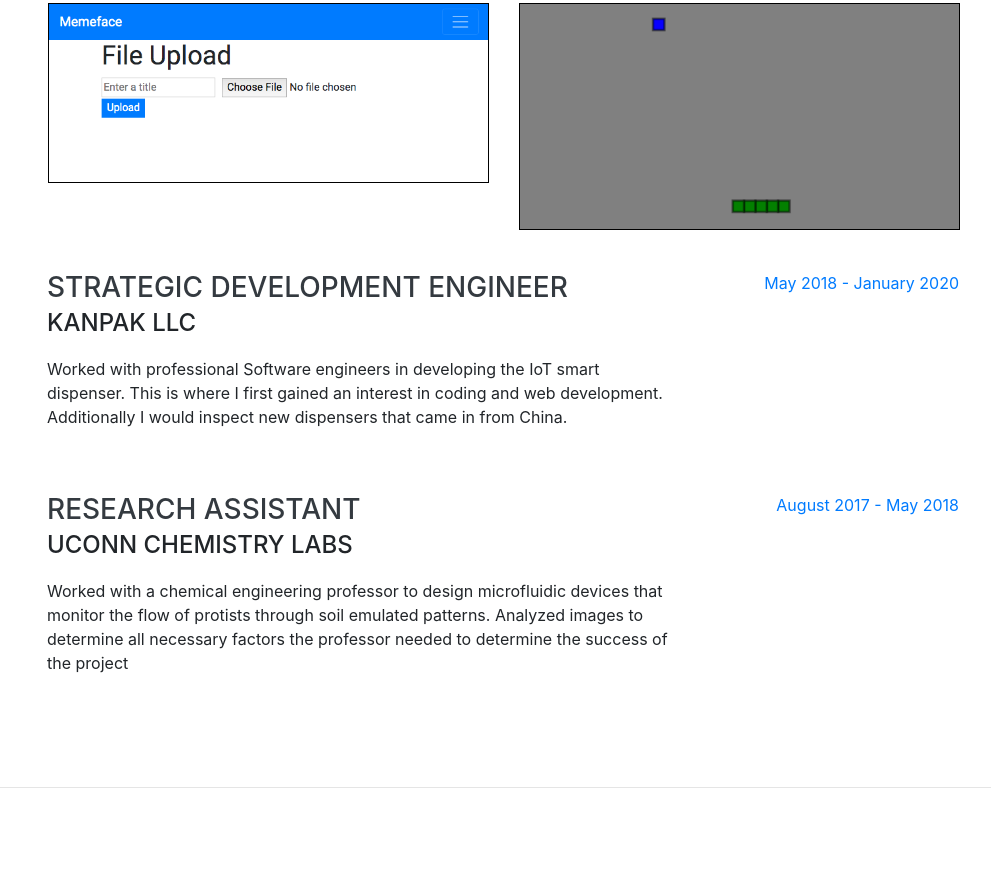
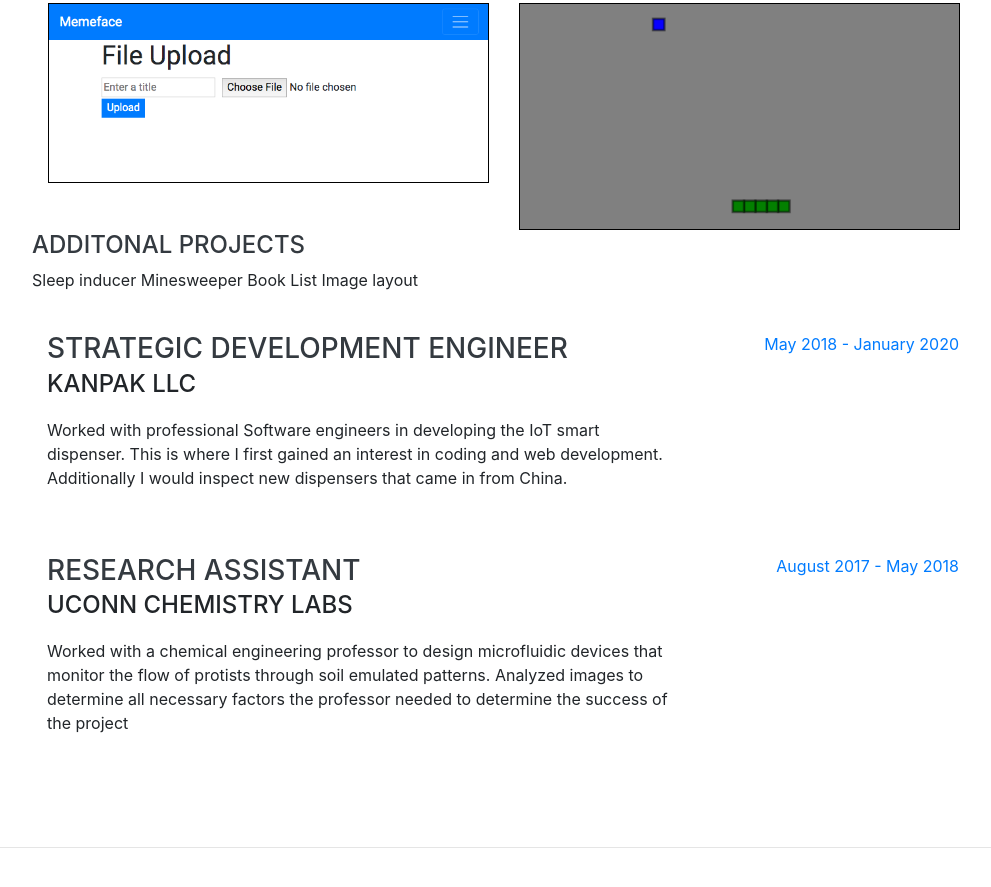
Before and after one commit to averyburne/portfolio, a website with bundled scripts: page index.html in a window 1280 px wide. Shown: the part 1767-2654 px from the top of the page, without its empty margins (273-1264 px from the left). Built offline with nearby package versions, Linux system fonts and the light colour scheme; a web font is replaced by a local one.

Commit message:
Added links for some extra projects

```diff
--- a/index.html
+++ b/index.html
@@ -156,6 +156,14 @@
            <h4>Snake</h4>
            <img class="img-fluid portfolio-img" src="img/snake.png" alt="snake game" height="120">
          </div>
+       </div>
+
+       <div>
+         <h4>Additonal Projects</h4>
+         <a>Sleep inducer</a>
+         <a>Minesweeper</a>
+         <a>Book List</a>
+         <a>Image layout</a>
        </div>
 
      </div>
```
